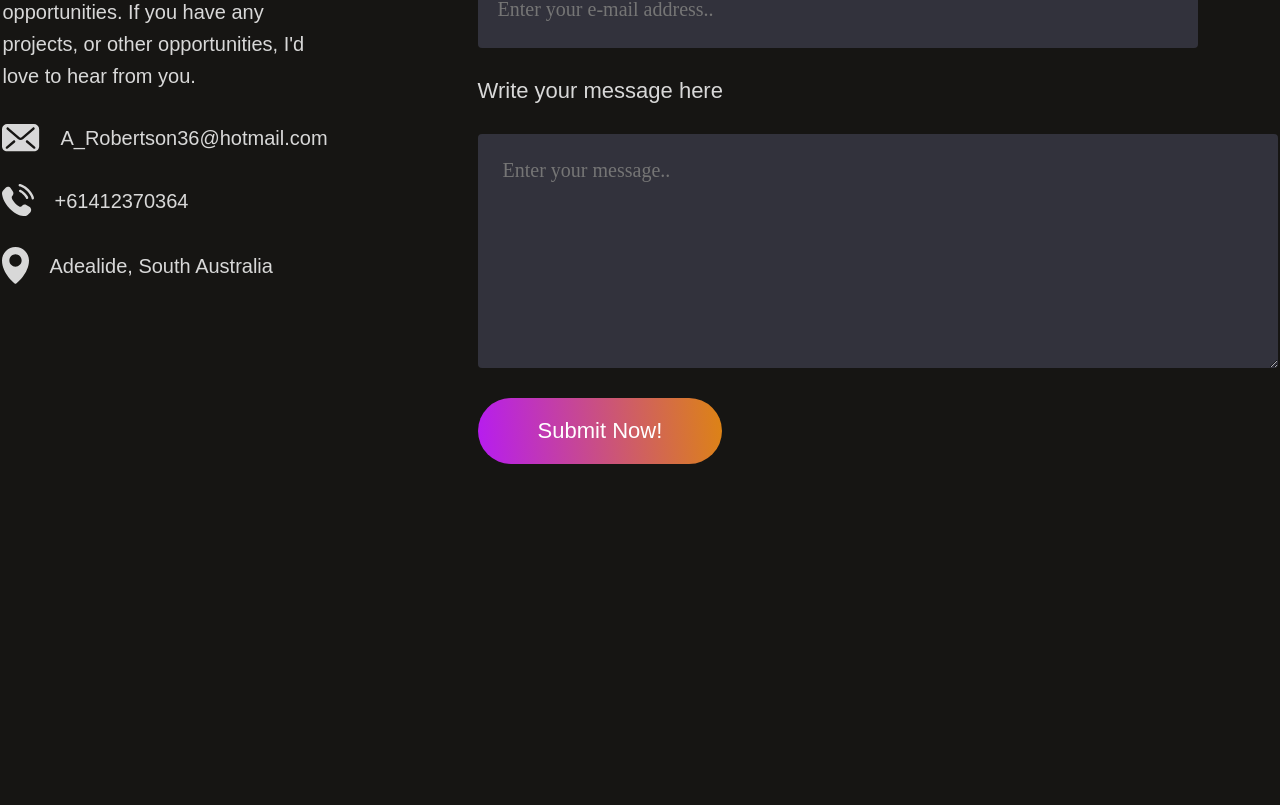
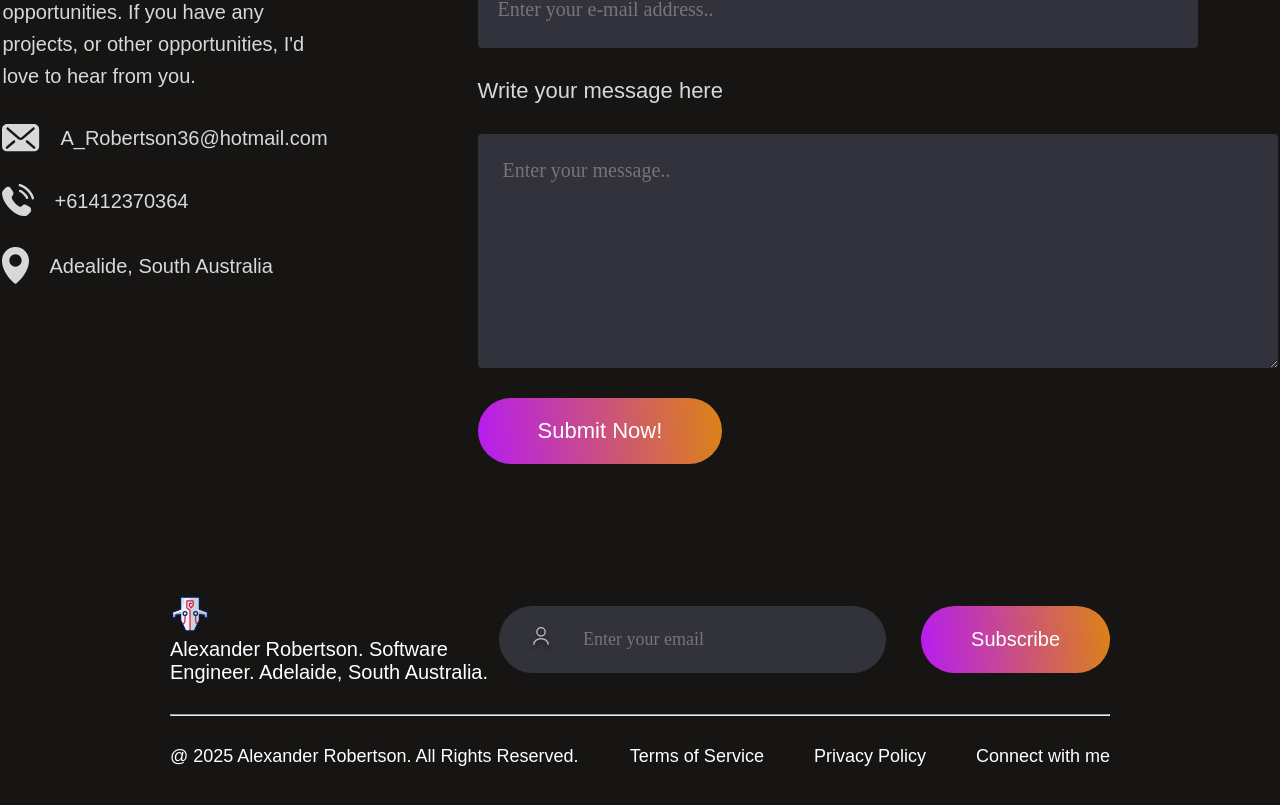
Before and after one commit to CandyXandy/CandyXandy.github.io, a React (Vite) app: page / in a window 1280 px wide. Shown: the part 4446-5251 px from the top of the page. Before the commit the page ends 4960 px from the top, so only its background shows below. Built offline with nearby package versions, Linux system fonts and the light colour scheme; a web font is replaced by a local one.

Commit message:
[FEAT] footer implemented

```diff
--- a/src/App.tsx
+++ b/src/App.tsx
@@ -1,9 +1,10 @@
-import React from 'react'
+
 import Navbar from './Components/Navbar/Navbar'
 import Hero from './Components/Hero/Hero'
 import About from './Components/About/About'
 import Portfolio from './Components/Portfolio/Portfolio'
 import Contact from './Components/Contact/Contact'
+import Footer from './Components/Footer/Footer'
 
 const App = () => {
   return (
@@ -13,6 +14,7 @@
       <About />
       <Portfolio />
       <Contact />
+      <Footer />
     </div>
   )
 }
--- a/src/Components/About/About.tsx
+++ b/src/Components/About/About.tsx
@@ -1,4 +1,4 @@
-import React from 'react'
+
 import './About.css'
 import theme_pattern from '../../assets/theme_pattern.svg'
 import profile_img from '../../assets/headshot.jpg'
--- a/src/Components/Contact/Contact.tsx
+++ b/src/Components/Contact/Contact.tsx
@@ -1,4 +1,4 @@
-import React from 'react'
+
 import './Contact.css'
 import theme_pattern from '../../assets/theme_pattern.svg'
 import mail_icon from '../../assets/mail_icon.svg'
--- /dev/null
+++ b/src/Components/Footer/Footer.css
@@ -0,0 +1,72 @@
+.footer {
+    margin: 50px 170px;
+    display: flex;
+    flex-direction: column;
+    gap: 30px;
+}
+
+.footer-top {
+    display: flex;
+    justify-content: space-between;
+}
+
+.footer-top-left p {
+    font-size: 20px;
+    max-width: 400px;
+}
+
+.footer-top-right {
+    display: flex;
+    align-items: center;
+    gap: 35px;
+}
+
+.footer-email-input {
+    display: flex;
+    gap: 30px;
+    padding: 20px 30px;
+    border-radius: 50px;
+    background: #32323B;
+    padding-right: 80px;
+}
+
+.footer-email-input input {
+    outline: none;
+    border: none;
+    background: transparent;
+    color: #a0a0a0;
+    font-family: Outfit;
+    font-size: 18px;
+}
+
+.footer-email-input:hover {
+    border: 2px solid white;
+}
+
+.footer-subscribe {
+    font-size: 20px;
+    padding: 22px 50px;
+    border-radius: 50px;
+    background: linear-gradient(264deg, #DF8908 -5.90%, #B415FF 106.28%);
+    cursor: pointer;
+    transition: 0.3s;
+}
+
+.footer-subscribe:hover {
+    transform: scale(1.1);
+    transition: 0.3s;
+}
+
+.footer-bot {
+    display: flex;
+    justify-content: space-between;
+    font-size: 18px;
+}
+
+.footer-bottom-left {}
+
+.footer-bottom-right {
+    display: flex;
+    gap: 50px;
+    margin-bottom: 50px;
+}
--- /dev/null
+++ b/src/Components/Footer/Footer.tsx
@@ -0,0 +1,38 @@
+import './Footer.css'
+import footer_logo from '../../assets/logo.svg'
+import user_icon from '../../assets/user_icon.svg'
+
+
+const Footer = () => {
+    return (
+        <div className='footer'>
+            <div className="footer-top">
+                <div className="footer-top-left">
+                    <img id='logoPic' src={footer_logo} alt="" />
+                    <p>Alexander Robertson. Software Engineer. Adelaide, South Australia.</p>
+                </div>
+                <div className="footer-top-right">
+                    <div className="footer-email-input">
+                        <img src={user_icon} alt="" />
+                        <input type="email" placeholder='Enter your email' />
+                    </div>
+                    <div className="footer-subscribe">Subscribe</div>
+                </div>
+            </div>
+
+
+            <hr />
+
+            <div className="footer-bot">
+                <p className="footer-bottom-left"> @ 2025 Alexander Robertson. All Rights Reserved.</p>
+                <div className="footer-bottom-right">
+                    <p>Terms of Service</p>
+                    <p>Privacy Policy</p>
+                    <p>Connect with me</p>
+                </div>
+            </div>
+        </div>
+    )
+}
+
+export default Footer
--- a/src/Components/Hero/Hero.tsx
+++ b/src/Components/Hero/Hero.tsx
@@ -1,4 +1,4 @@
-import React from 'react'
+
 import "./Hero.css"
 import profile_img from "../../assets/headshot.jpg"
 
--- a/src/Components/Navbar/Navbar.tsx
+++ b/src/Components/Navbar/Navbar.tsx
@@ -1,4 +1,4 @@
-import React from 'react'
+
 import './Navbar.css'
 import logo from "../../assets/logo.svg"
 
--- a/src/Components/Portfolio/Portfolio.tsx
+++ b/src/Components/Portfolio/Portfolio.tsx
@@ -1,4 +1,4 @@
-import React from 'react'
+
 import './Portfolio.css'
 import theme_pattern from '../../assets/theme_pattern.svg'
 
```
